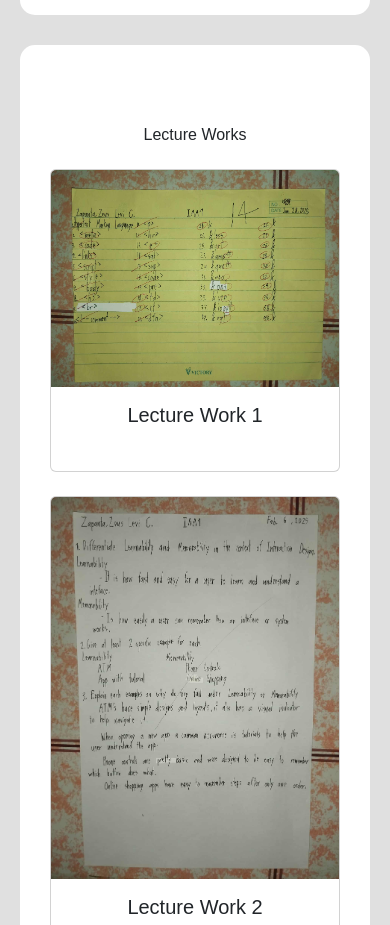
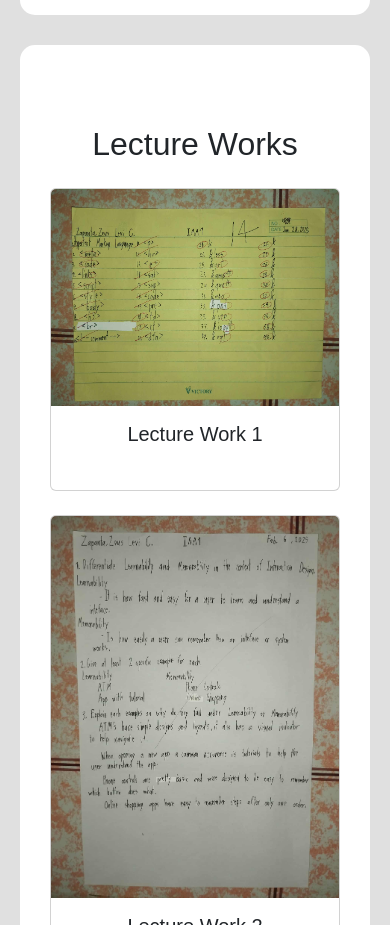
Before and after one commit to ZLCZ/ZAPANTA-HUMCOM-PORTFOLIO, a plain HTML site: page index.html in a window 390 px wide. Shown: the part 7880-8805 px from the top of the page. Drawn offline with nearby package versions, Linux system fonts and the light colour scheme.

Commit message:
Update index.html

```diff
--- a/index.html
+++ b/index.html
@@ -290,6 +290,7 @@
       .section#about h2,
       .section#skills h2,
       .section#projects h2,
+      .section#lecture-works h2,  /* Add this line */
       .section#contact h2 {
         font-size: 2rem;
       }
```
